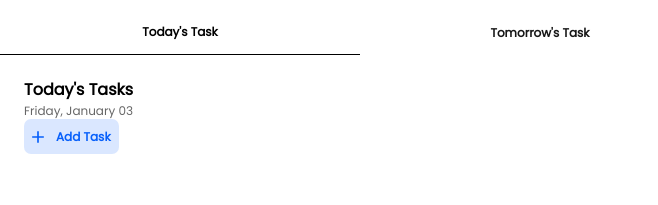
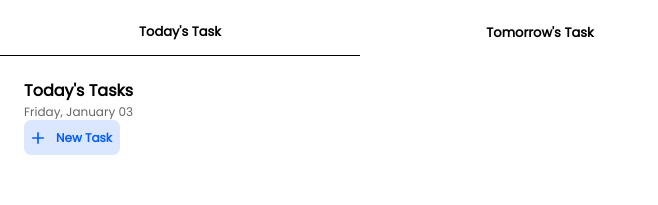
Before and after one commit to SaharMirkamrani/todo, a Next.js app: page / in a window 1280 px wide. Shown: the top 205 px of the page, without its empty margins (0-658 px from the left). Built offline with nearby package versions, Linux system fonts and the light colour scheme; no server answers.

Commit message:
refactor: clean up some props and some util functions

```diff
--- a/src/components/Info.tsx
+++ b/src/components/Info.tsx
@@ -39,7 +39,7 @@ const Info: React.FC<InfoProps> = ({ text }) => {
           {formattedDate}
         </Typography>
       </Box>
-      <Button text="Add Task" icon={<AddIcon />} onClick={handleOpen} />
+      <Button text="New Task" icon={<AddIcon />} onClick={handleOpen} />
 
       <TaskModal
         open={openModal}
--- a/src/components/List.tsx
+++ b/src/components/List.tsx
@@ -1,6 +1,6 @@
 import React, { useState } from "react";
+import TaskModal from "./TaskModal";
 import TodoCard from "./TodoCard";
-import TaskModal from "./TaskModal";
 
 interface Task {
   id: string;
@@ -74,13 +74,8 @@ const List: React.FC<ListProps> = ({ tasks }) => {
 
       {filteredTasks.map((task) => (
         <TodoCard
-          id={task.id}
           key={task.id}
-          title={task.title}
-          description={task.description}
-          isComplete={task.isComplete}
-          date={task.date}
-          endDate={task.endDate}
+          task={task}
           onTaskClick={() => handleTaskClick(task)}
         />
       ))}
--- a/src/components/Tabs.tsx
+++ b/src/components/Tabs.tsx
@@ -10,27 +10,7 @@ import Info from "@/components/Info";
 import List from "@/components/List";
 import formatDate from "@/utils/formatTime";
 import { ApiTask } from "@/types";
-
-const isToday = (date: string) => {
-  const taskDate = new Date(date);
-  const today = new Date();
-  return (
-    taskDate.getDate() === today.getDate() &&
-    taskDate.getMonth() === today.getMonth() &&
-    taskDate.getFullYear() === today.getFullYear()
-  );
-};
-
-const isTomorrow = (date: string) => {
-  const taskDate = new Date(date);
-  const tomorrow = new Date();
-  tomorrow.setDate(tomorrow.getDate() + 1);
-  return (
-    taskDate.getDate() === tomorrow.getDate() &&
-    taskDate.getMonth() === tomorrow.getMonth() &&
-    taskDate.getFullYear() === tomorrow.getFullYear()
-  );
-};
+import { isToday, isTomorrow } from "@/utils/dateUtils";
 
 export default function LabTabs() {
   const [value, setValue] = useState("1");
@@ -68,12 +48,12 @@ export default function LabTabs() {
               label="Today's Task"
               value="1"
               sx={{
-                fontSize: "12px",
+                fontSize: "13px",
                 fontWeight: "bold",
                 textTransform: "none",
                 padding: "24px 30px 15px",
                 width: "50%",
-                color: value === "1" ? "black" : "inherit",
+                color: "black",
                 borderBottom: value === "1" ? "1px solid black" : "none",
                 "&.Mui-selected": {
                   color: "black",
@@ -84,12 +64,12 @@ export default function LabTabs() {
               label="Tomorrow's Task"
               value="2"
               sx={{
-                fontSize: "12px",
+                fontSize: "13px",
                 width: "50%",
                 fontWeight: "bold",
                 textTransform: "none",
                 padding: "24px 30px 15px",
-                color: value === "2" ? "black" : "inherit",
+                color: "black",
                 borderBottom: value === "2" ? "1px solid black" : "none",
                 "&.Mui-selected": {
                   color: "black",
--- a/src/components/TodoCard.tsx
+++ b/src/components/TodoCard.tsx
@@ -1,31 +1,30 @@
-import React, { useState } from 'react';
+import { updateTodo } from '@/pages/api/todoService';
 import Card from '@mui/material/Card';
 import CardContent from '@mui/material/CardContent';
+import Checkbox, { CheckboxProps } from '@mui/material/Checkbox';
 import Typography from '@mui/material/Typography';
 import { styled } from '@mui/material/styles';
-import Checkbox, { CheckboxProps } from '@mui/material/Checkbox';
+import React, { useState } from 'react';
 import TaskModal from './TaskModal';
-import { updateTodo } from '@/pages/api/todoService';
 
 interface TodoCardProps {
+  task: {
     id: string;
     title: string;
     description: string;
     date: string;
     endDate: string;
     isComplete: boolean;
+  };
   onTaskClick: () => void;
 }
 
 export default function TodoCard({
-  title,
-  description,
-  date,
-  id,
-  isComplete,
-  endDate,
+  task,
   onTaskClick,
 }: TodoCardProps) {
+  const { id, title, description, date, endDate, isComplete } = task;
+
   const [openModal, setOpenModal] = useState(false);
   const [taskData, setTaskData] = useState({
     id: '',
@@ -70,7 +69,6 @@ export default function TodoCard({
     console.log('Task deleted');
     setOpenModal(false);
   };
-
 
   return (
     <>
--- /dev/null
+++ b/src/utils/dateUtils.ts
@@ -0,0 +1,20 @@
+export const isToday = (date: string): boolean => {
+  const taskDate = new Date(date);
+  const today = new Date();
+  return (
+    taskDate.getDate() === today.getDate() &&
+    taskDate.getMonth() === today.getMonth() &&
+    taskDate.getFullYear() === today.getFullYear()
+  );
+};
+
+export const isTomorrow = (date: string): boolean => {
+  const taskDate = new Date(date);
+  const tomorrow = new Date();
+  tomorrow.setDate(tomorrow.getDate() + 1);
+  return (
+    taskDate.getDate() === tomorrow.getDate() &&
+    taskDate.getMonth() === tomorrow.getMonth() &&
+    taskDate.getFullYear() === tomorrow.getFullYear()
+  );
+};
```
Lines whose indentation alone changed are shown as unchanged.
